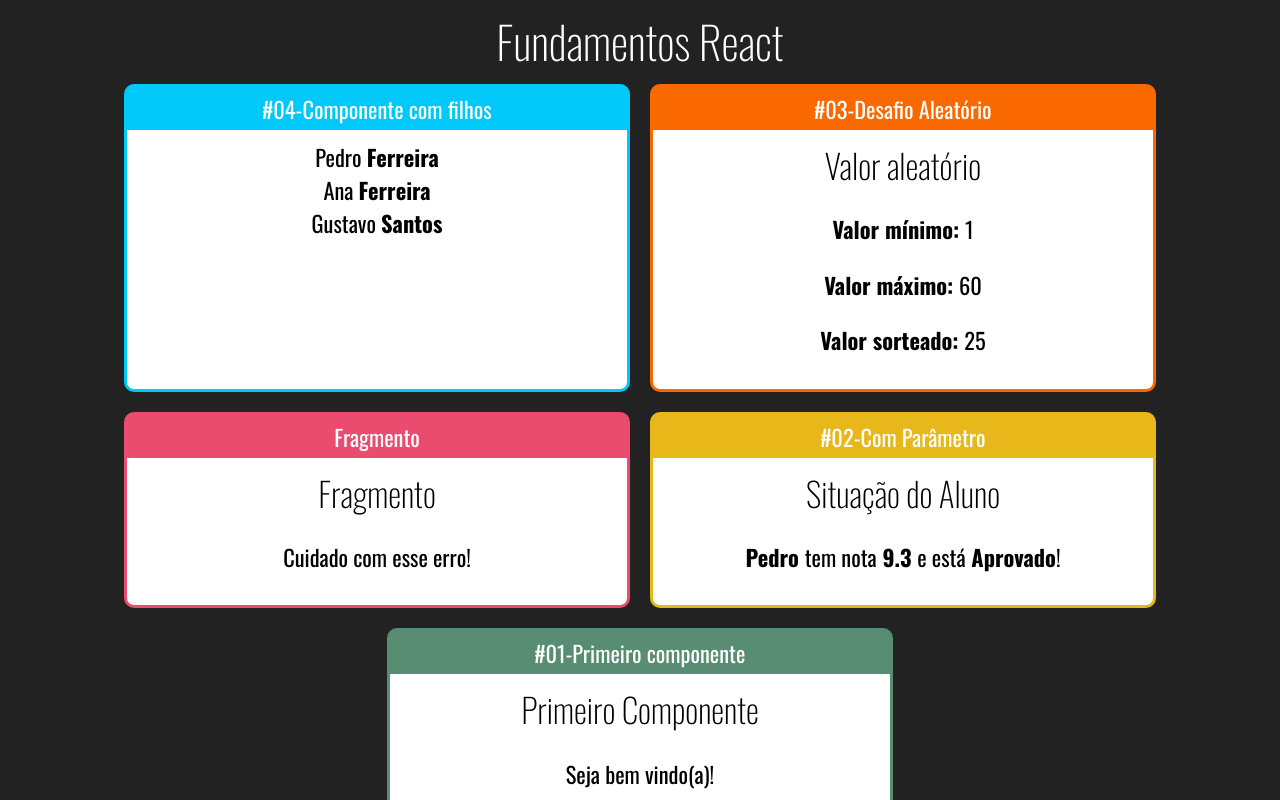
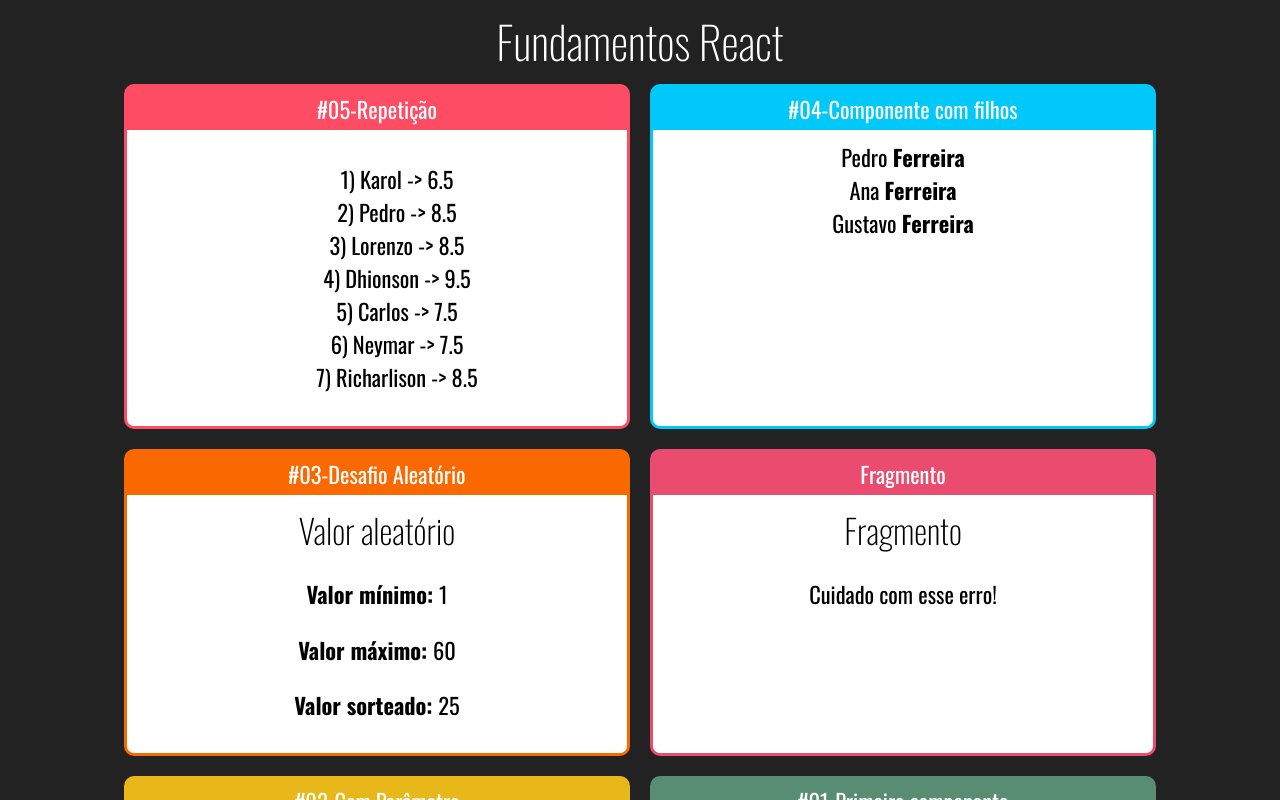
Before and after one commit to dhionson2/reactBiblioteca, a React (Create React App) app in the folder fundamentos-react/: page / in a window 1280 px wide. Shown: the top 800 px of the page. Built offline with nearby package versions, Linux system fonts and the light colour scheme.

Commit message:
Repetição

```diff
--- a/fundamentos-react/src/App.jsx
+++ b/fundamentos-react/src/App.jsx
@@ -1,6 +1,9 @@
 import './App.css'
 import React from "react";
 
+
+import ListaAlunos from './Repeticao/ListaAlunos';
+import FamilhaMembro from './components/basicos/FamilhaMembro';
 import Familha from './components/basicos/Familha';
 import Card from "./components/basicos/layout/Card";
 import Aleatorio from "./components/basicos/Aleatorio";
@@ -13,8 +16,15 @@ export default  _ =>
             <h1>Fundamentos React</h1>
 
             <div className="Cards">
+                <Card titulo="#05-Repetição" color="#FF4C65">
+                    <ListaAlunos></ListaAlunos>
+                </Card>
                 <Card titulo="#04-Componente com filhos" color="#00C8F8">
-                    <Familha sobrenome="Ferreira"/>
+                    <Familha sobrenome="Ferreira">
+                        <FamilhaMembro nome="Pedro" />
+                        <FamilhaMembro nome="Ana" />
+                        <FamilhaMembro nome="Gustavo" />
+                    </Familha>
                 </Card>
                 <Card titulo="#03-Desafio Aleatório" color="#FA6900">
                     <Aleatorio min={1} max={60}/>
--- /dev/null
+++ b/fundamentos-react/src/Repeticao/ListaAlunos.jsx
@@ -0,0 +1,21 @@
+import React from 'react';
+import alunos from '../data/alunos';
+
+export default (props) => {
+
+    const lis = alunos.map((aluno)=> {
+        return (
+            <li key={aluno.id}>
+                {aluno.id}) {aluno.nome} -> {aluno.nota}
+            </li>
+        );
+    });
+
+    return(
+        <div>
+            <ul style={ {listStyle:"none"}}>
+                {lis}
+            </ul>
+        </div>
+    )
+}
--- a/fundamentos-react/src/components/basicos/Familha.jsx
+++ b/fundamentos-react/src/components/basicos/Familha.jsx
@@ -1,11 +1,12 @@
-import React from "react";
-import FamilhaMembro from "./FamilhaMembro";
-export default props => {
+import React, {cloneElement} from "react";
+
+export default (props) => {
     return(
         <div>
-            <FamilhaMembro nome="Pedro" sobrenome={props.sobrenome}/>
-            <FamilhaMembro nome="Ana" {...props}/>
-            <FamilhaMembro nome="Gustavo" sobrenome="Santos"/>
+            {props.children.map((child, i) =>{
+                  return cloneElement( child,{...props, key: i})
+            }) }
+
         </div>
     )
 }
--- /dev/null
+++ b/fundamentos-react/src/data/alunos.js
@@ -0,0 +1,9 @@
+export default [
+    { id: 1, nome:'Karol', nota: 6.5 },
+    { id: 2, nome:'Pedro', nota: 8.5 },
+    { id: 3, nome:'Lorenzo', nota: 8.5 },
+    { id: 4, nome:'Dhionson', nota: 9.5 },
+    { id: 5, nome:'Carlos', nota: 7.5 },
+    { id: 6, nome:'Neymar', nota: 7.5 },
+    { id: 7, nome:'Richarlison', nota: 8.5} ,
+]
```
